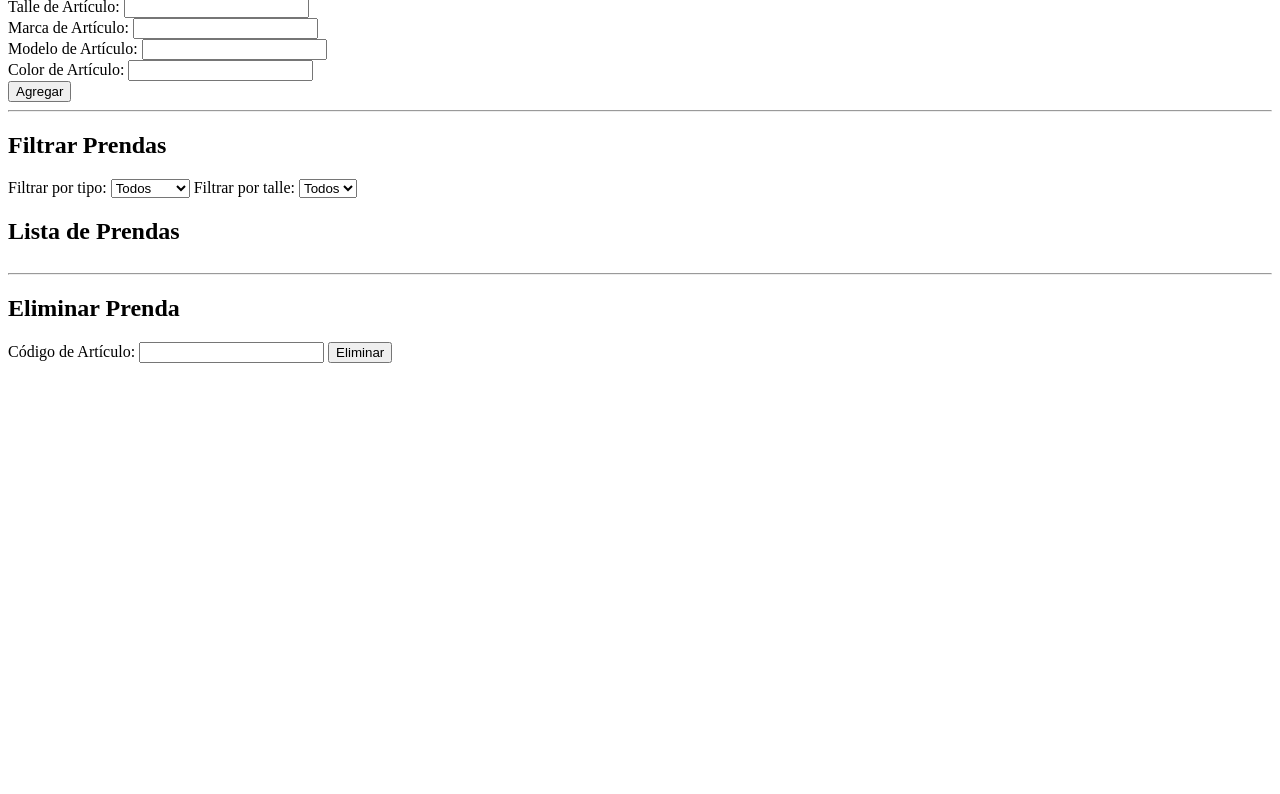
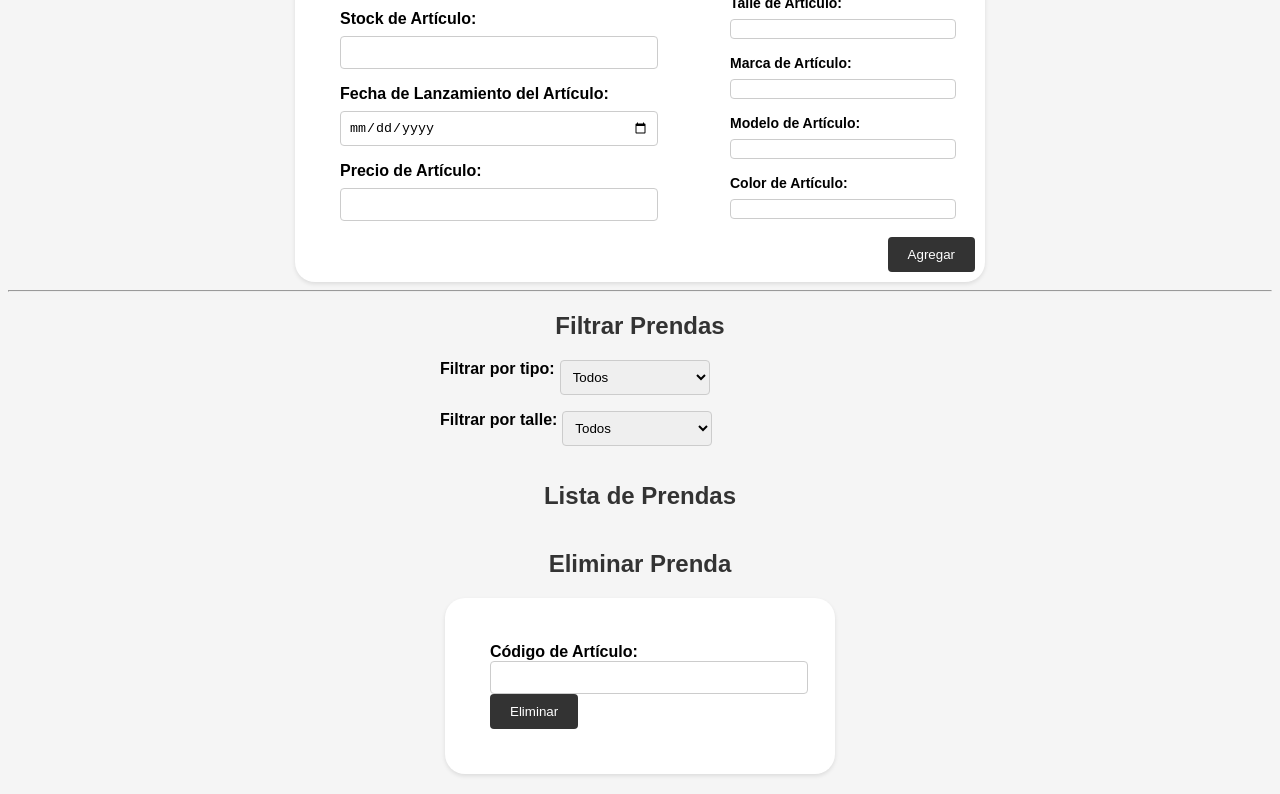
Before and after one commit to eduvibart/MEANWebProyect, a website: page front/index.html in a window 1280 px wide. Shown: the part 235-1029 px from the top of the page. Before the commit the page ends 800 px from the top, so only its background shows below. Drawn offline with nearby package versions, Linux system fonts and the light colour scheme; no server answers.

Commit message:
stylesheets

```diff
--- a/front/index.html
+++ b/front/index.html
@@ -13,19 +13,9 @@
   <div ng-controller="myController">
     <!-- Formulario para agregar una nueva prenda -->
     <h2>Agregar Prenda</h2>
-    <form ng-submit="addProduct()">
-        <label for="codigoArticulo">Código de Artículo:</label>
-        <input type="text" ng-model="product.codigoArticulo" required>
-        <br>
-        <label for="stock">Stock de Artículo:</label>
-        <input type="number" ng-model="product.stock" required>
-        <br>
-        <label for="lanzamiento">Fecha de Lanzamiento del Artículo:</label>
-        <input type="date" ng-model="product.lanzamiento" required>
-        <br>
-        <label for="precio">Precio de Artículo:</label>
-        <input type="number" ng-model="product.precio" required>
-        <br>
+    <form ng-submit="addProduct()" class="add-product-form">
+        <!-- Sección "Características" -->
+        <div class="characteristics-section">
             <label for="tipo">Tipo de Artículo:</label>
             <input type="text" ng-model="product.caracteristicas.tipo" required>
             <br>
@@ -40,12 +30,30 @@
             <br>
             <label for="color">Color de Artículo:</label>
             <input type="text" ng-model="product.caracteristicas.color" required>
+        </div>
+
+        <!-- Sección "Detalles" -->
+        <div class="prenda-section">
+            <label for="codigoArticulo">Código de Artículo:</label>
+            <input type="text" ng-model="product.codigoArticulo" required>
             <br>
+            <label for="stock">Stock de Artículo:</label>
+            <input type="number" ng-model="product.stock" required>
+            <br>
+            <label for="lanzamiento">Fecha de Lanzamiento del Artículo:</label>
+            <input type="date" ng-model="product.lanzamiento" required>
+            <br>
+            <label for="precio">Precio de Artículo:</label>
+            <input type="number" ng-model="product.precio" required>
+            <br>
+        </div>
+
         <button type="submit">Agregar</button>
     </form>
 
     <!-- Filtro para mostrar las prendas según tipo y talle -->
     <hr>
+    <section class="filter-form">
       <h2>Filtrar Prendas</h2>
       <label for="filtroTipo">Filtrar por tipo:</label>
       <select id="filtroTipo" ng-model="filtro.tipo" ng-change="filtrarPrendas()">
@@ -63,6 +71,7 @@
         <option value="L">L</option>
         <!-- Agregar más opciones de talles si es necesario -->
       </select>
+    </section>
 
     <!-- Mostrar la lista de prendas filtradas -->
     <h2>Lista de Prendas</h2>
@@ -80,11 +89,14 @@
       </div>
 
     <!-- Formulario para eliminar una prenda -->
-    <hr>
+    <section class="delete-product-form">
       <h2>Eliminar Prenda</h2>
+      <form ng-submit="removeProduct(codigoArticulo)" class="delete-form">
         <label for="codigoArticulo">Código de Artículo:</label>
         <input type="text" ng-model="codigoArticulo" required>
-    <button ng-click="removeProduct(codigoArticulo)">Eliminar</button>
+        <button type="submit">Eliminar</button>
+      </form>
+    </section>
   </div>
   <script src="./app.js"></script>
 </body>
--- a/front/stylesheets/styles.css
+++ b/front/stylesheets/styles.css
@@ -1,13 +1,206 @@
-/* Estilo para el contenedor que muestra los productos en línea */
+/* Estilo para el cuerpo de la página */
+body {
+  font-family: Arial, sans-serif;
+  margin: 100;
+  padding: 0;
+  background-color: #f5f5f5;
+}
+
+h1 {
+  text-align: left;
+  margin: 20px 0;
+  color: #1f1f1f;
+}
+
+h2 {
+  text-align: center;
+  margin: 20px 0;
+  color: #333;
+}
+
+/* Estilo para los formularios */
+form {
+  max-width: 500px;
+  margin: 0 auto;
+  background-color: #fff;
+  padding: 45px;
+  border-radius: 20px;
+  box-shadow: 0 2px 4px rgba(0, 0, 0, 0.1);
+}
+
+label {
+  display: block;
+  margin-bottom: 8px;
+  font-weight: bold;
+}
+
+input[type="text"],
+input[type="number"],
+input[type="date"] {
+  width: 100%;
+  padding: 8px;
+  margin-bottom: 16px;
+  border: 1px solid #ccc;
+  border-radius: 4px;
+}
+
+select {
+  width: 100%;
+  padding: 8px;
+  margin-bottom: 16px;
+  border: 1px solid #ccc;
+  border-radius: 4px;
+}
+
+button {
+  background-color: #333;
+  color: #fff;
+  padding: 10px 20px;
+  border: none;
+  border-radius: 4px;
+  cursor: pointer;
+}
+
+button:hover {
+  background-color: #555;
+}
+
+/* Estilo para la lista de productos */
 .product-list {
-    display: flex;
-    flex-wrap: wrap;
-    gap: 20px; /* Espacio entre los productos */
-  }
+  display: flex;
+  flex-wrap: wrap;
+  gap: 10px;
+  margin-top: 20px;
+  justify-content: space-between; /* Alinea los elementos al ancho disponible */
+}
 
-  /* Estilo para cada producto en la lista */
-  .product-list > div {
-    flex: 0 0 calc(33.33% - 20px); /* Ajustar el tamaño de cada producto para que quepan tres en una fila */
-    border: 1px solid #ccc; /* Bordes para mejorar la apariencia */
-    padding: 10px; /* Espaciado interno para mejorar la apariencia */
-  }
+.product-list > div {
+  flex: 0 0 calc(30% - 5px); /* Ancho de cada elemento para mostrar 3 en una fila */
+  background-color: #fff;
+  padding: 20px;
+  border-radius: 8px;
+  box-shadow: 0 2px 4px rgba(0, 0, 0, 0.1);
+}
+
+.product-list h3 {
+  margin-top: 0;
+  color: #333;
+}
+
+.product-list p {
+  margin: 8px 0;
+  color: #555;
+}
+
+.product-list button {
+  background-color: #f00;
+}
+
+.product-list button:hover {
+  background-color: #d00;
+}
+
+/* Estilo para el formulario de eliminación */
+.delete-form {
+  max-width: 300px;
+  margin: 20px auto;
+}
+
+.delete-form label {
+  margin-bottom: 0;
+}
+
+.delete-form input[type="text"] {
+  margin-bottom: 0;
+}
+
+/* Estilo para el pie de página */
+footer {
+  text-align: center;
+  margin: 20px 0;
+  color: #999;
+}
+
+
+/* Estilo para el formulario de agregar prenda */
+.add-product-form {
+  max-width: 600px; /* Ancho máximo del formulario */
+  margin: 0 auto; /* Centra el formulario en la página */
+  position: relative; /* Agregamos posicion relativa al formulario */
+}
+
+.characteristics-section {
+  float: right; /* Alinea el bloque de características a la derecha */
+  width: 35%; /* Ancho reducido del bloque de características */
+}
+
+.characteristics-section label {
+  font-size: 14px;
+}
+
+.characteristics-section input[type="text"],
+.characteristics-section input[type="number"],
+.characteristics-section input[type="date"] {
+  font-size: 14px;
+  width: 100%; /* Ancho fijo para los campos de características */
+  padding: 1px 7px; /* Reducimos el padding vertical para comprimir el espacio */
+}
+
+.prenda-section {
+  float: left; /* Alinea el bloque de detalles a la izquierda */
+  width: 50%; /* Ancho del bloque de detalles */
+}
+
+/* Añade un espacio entre las dos secciones */
+.add-product-form::after {
+  content: '';
+  display: table;
+  clear: both;
+}
+
+/* Estilo para el botón de agregar */
+.add-product-form button {
+  margin-top: 20px; /* Agregamos un margen superior para separar del último campo de input */
+
+  /* Agregamos estilos de posicionamiento absoluto */
+  position: absolute;
+  bottom: 10px; /* Espacio desde la parte inferior */
+  right: 10px; /* Espacio desde la parte derecha */
+}
+
+
+/* Estilo para el formulario de filtrar prendas */
+.filter-form {
+  max-width: 400px; /* Ancho máximo del formulario */
+  margin: 0 auto; /* Centra el formulario en la página */
+}
+
+/* Alineación en una sola línea */
+.filter-form label,
+.filter-form select {
+  display: inline-block;
+  margin-right: 10px;
+}
+
+/* Estilos para hacer que los elementos floten a la izquierda */
+.filter-form label,
+.filter-form select {
+  float: left;
+}
+
+/* Espacio entre los elementos */
+.filter-form label {
+  margin-right: 5px;
+}
+
+/* Ancho fijo para los elementos */
+.filter-form select {
+  width: 150px;
+}
+
+/* Limpiar el float para que el formulario no afecte a otros elementos */
+.filter-form::after {
+  content: "";
+  display: table;
+  clear: both;
+}
```
Lines whose indentation alone changed are shown as unchanged.
